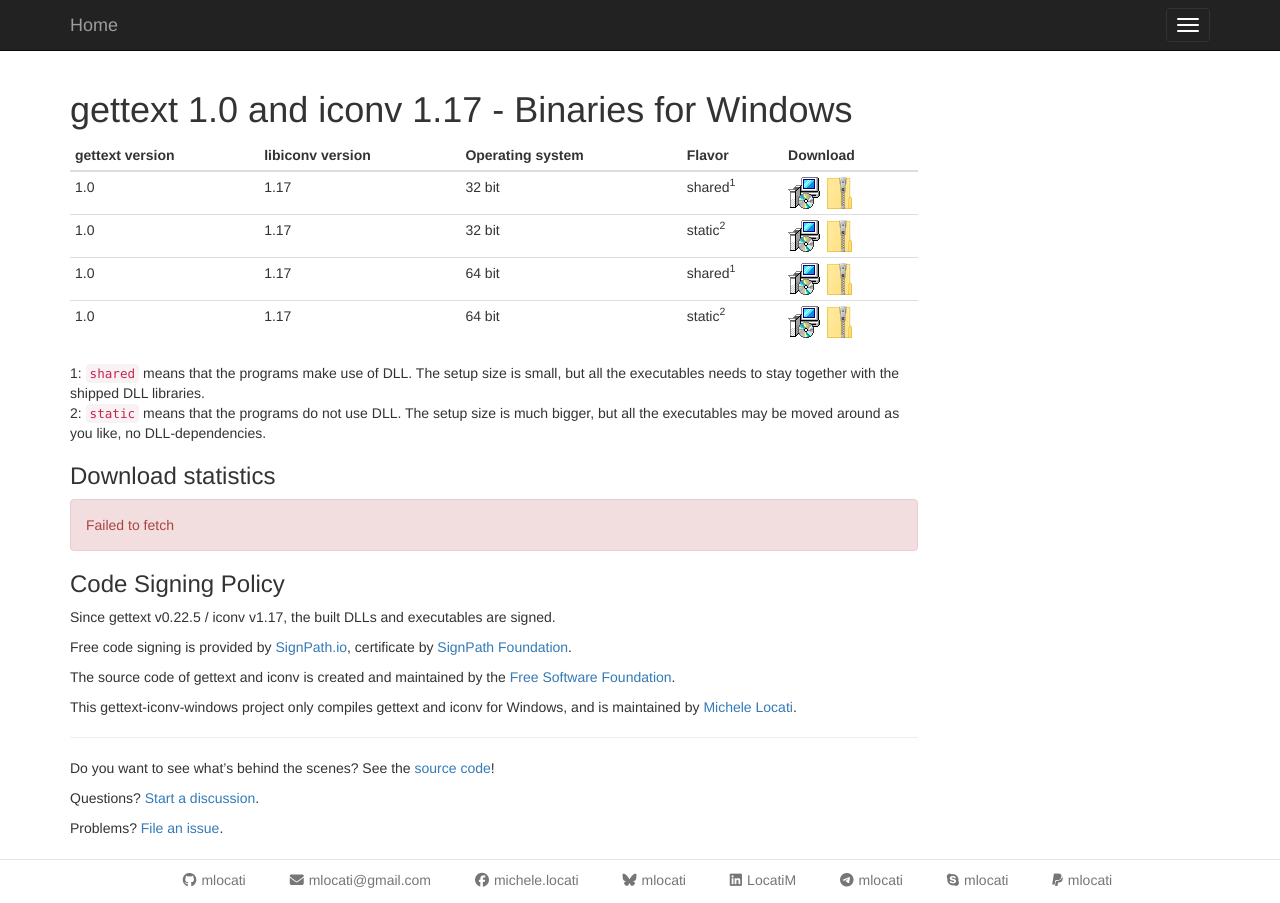
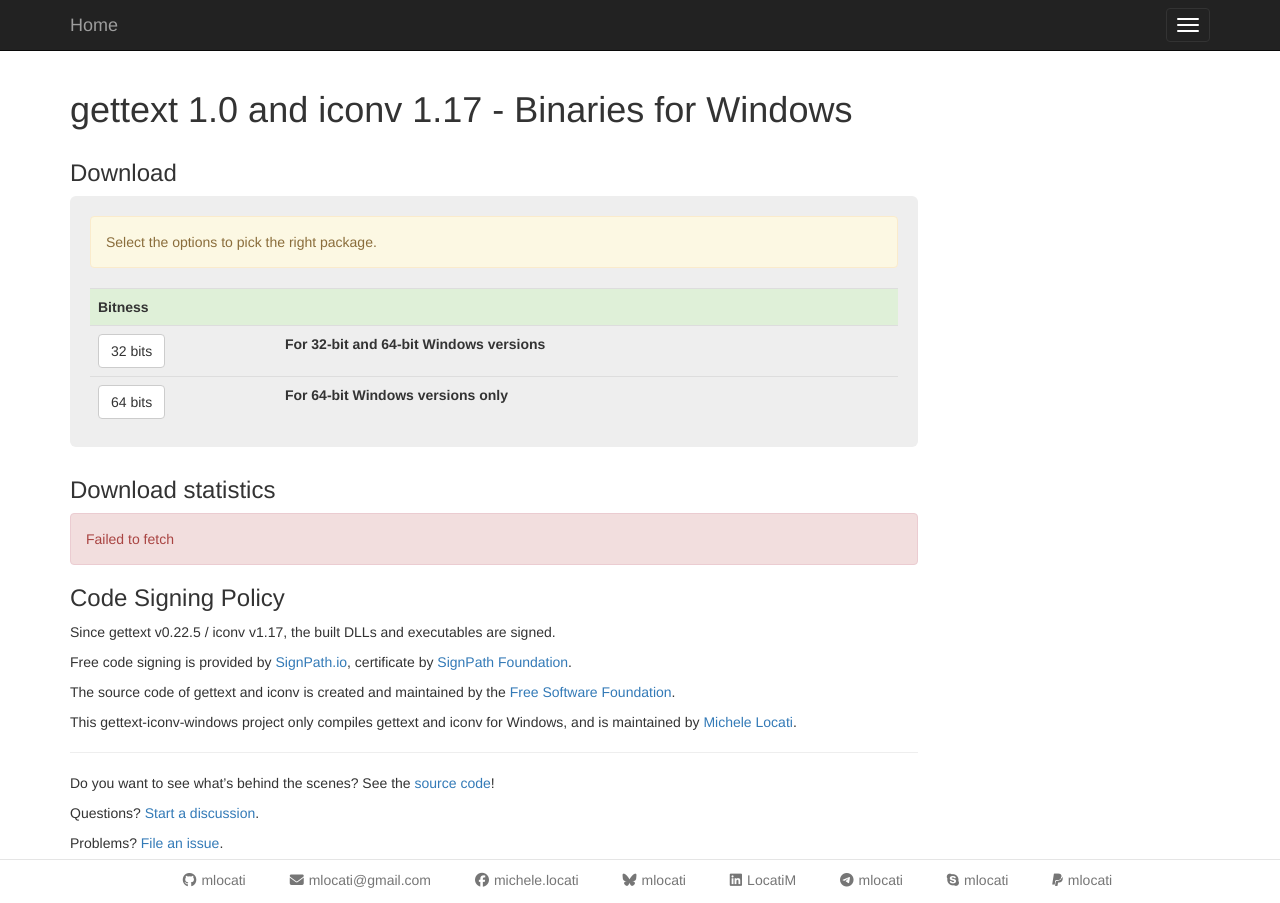
Before and after one commit to mlocati/mlocati.github.io, a Jekyll site: the page built from _articles/gettext-iconv-windows.md, in a window 1280 px wide. Built offline with Jekyll 4.4.1, drawn with Linux system fonts in a browser that asks for light colours; comment, search, counter and statistics services are not loaded.

Commit message:
Wizard to pick the right gettext-iconv-windows package

```diff
--- a/_articles/gettext-iconv-windows.md
+++ b/_articles/gettext-iconv-windows.md
@@ -11,16 +11,160 @@
 {% assign iconv_version = "1.17" %}
 {% assign release_prefix = "https://github.com/mlocati/gettext-iconv-windows/releases/download/v1.0-v1.17" %}
 
-{: .table .table-condensed }
-| gettext version | libiconv version | Operating system | Flavor | Download |
-|-----------------|------------------|------------------|--------|----------|
-| {{ gettext_version }} | {{ iconv_version }} | 32 bit | shared<sup>1</sup> | [![Setup]({{ site.baseurl }}/images/icon-setup.png)]({{ release_prefix }}/gettext{{ gettext_version }}-iconv{{ iconv_version }}-shared-32.exe) [![ZIP]({{ site.baseurl }}/images/icon-zip.png)]({{ release_prefix }}/gettext{{ gettext_version }}-iconv{{ iconv_version }}-shared-32.zip) |
-| {{ gettext_version }} | {{ iconv_version }} | 32 bit | static<sup>2</sup> | [![Setup]({{ site.baseurl }}/images/icon-setup.png)]({{ release_prefix }}/gettext{{ gettext_version }}-iconv{{ iconv_version }}-static-32.exe) [![ZIP]({{ site.baseurl }}/images/icon-zip.png)]({{ release_prefix }}/gettext{{ gettext_version }}-iconv{{ iconv_version }}-static-32.zip) |
-| {{ gettext_version }} | {{ iconv_version }} | 64 bit | shared<sup>1</sup> | [![Setup]({{ site.baseurl }}/images/icon-setup.png)]({{ release_prefix }}/gettext{{ gettext_version }}-iconv{{ iconv_version }}-shared-64.exe) [![ZIP]({{ site.baseurl }}/images/icon-zip.png)]({{ release_prefix }}/gettext{{ gettext_version }}-iconv{{ iconv_version }}-shared-64.zip) |
-| {{ gettext_version }} | {{ iconv_version }} | 64 bit | static<sup>2</sup> | [![Setup]({{ site.baseurl }}/images/icon-setup.png)]({{ release_prefix }}/gettext{{ gettext_version }}-iconv{{ iconv_version }}-static-64.exe) [![ZIP]({{ site.baseurl }}/images/icon-zip.png)]({{ release_prefix }}/gettext{{ gettext_version }}-iconv{{ iconv_version }}-static-64.zip) |
+### Download
 
-1: `shared` means that the programs make use of DLL. The setup size is small, but all the executables needs to stay together with the shipped DLL libraries.
-2: `static` means that the programs do not use DLL. The setup size is much bigger, but all the executables may be moved around as you like, no DLL-dependencies.
+<div id="giw-download-wizard" class="jumbotron" style="padding: 20px" v-cloak>
+    <div class="alert alert-warning">
+        Select the options to pick the right package.
+    </div>
+    <table class="table" style="margin-bottom: 0">
+        <colgroup>
+            <col width="0*" />
+        </colgroup>
+        <tbody>
+            <tr v-if="showBitness" class="success">
+                <th colspan="2">Bitness</th>
+            </tr>
+            <tr v-if="showBitness">
+                <td>
+                    <input type="button" id="giw-wiz-32" class="btn" v-bind:class="bits === 32 ? 'btn-success' : 'btn-default'" v-on:click.prevent="bits = 32" value="32 bits" />
+                </td>
+                <td>
+                    <label for="giw-wiz-32">For 32-bit and 64-bit Windows versions</label>
+                </td>
+            </tr>
+            <tr v-if="showBitness">
+                <td>
+                    <input type="button" id="giw-wiz-64" class="btn" v-bind:class="bits === 64 ? 'btn-success' : 'btn-default'" v-on:click.prevent="bits = 64" value="64 bits" />
+                </td>
+                <td>
+                    <label for="giw-wiz-64">For 64-bit Windows versions only</label>
+                </td>
+            </tr>
+            <tr v-if="showBuild" class="success">
+                <th colspan="2">Build</th>
+            </tr>
+            <tr v-if="showBuild">
+                <td>
+                    <input type="button" id="giw-wiz-shared" class="btn" v-bind:class="build === BUILD.SHARED ? 'btn-success' : 'btn-default'" v-on:click.prevent="build = BUILD.SHARED" value="Shared" />
+                </td>
+                <td>
+                    <label for="giw-wiz-shared">Programs make use of DLL: the setup size is smaller, but all the executables needs to stay together with the shipped DLLs</label>
+                </td>
+            </tr>
+            <tr v-if="showBuild">
+                <td>
+                    <input type="button" id="giw-wiz-static" class="btn" v-bind:class="build === BUILD.STATIC ? 'btn-success' : 'btn-default'" v-on:click.prevent="build = BUILD.STATIC" value="Static" />
+                </td>
+                <td>
+                    <label for="giw-wiz-static">Programs do not use DLL: the setup size is bigger, but all the executables may be moved around as you like, no DLL-dependencies</label>
+                </td>
+            </tr>
+            <tr v-if="showType" class="success">
+                <th colspan="2">Type</th>
+            </tr>
+            <tr v-if="showType">
+                <td>
+                    <input type="button" id="giw-wiz-installer" class="btn" v-bind:class="type === TYPE.EXE ? 'btn-success' : 'btn-default'" v-on:click.prevent="type = TYPE.EXE" value="Installer" />
+                </td>
+                <td>
+                    <label for="giw-wiz-installer">Download an executable that installs the files</label>
+                </td>
+            </tr>
+            <tr v-if="showType">
+                <td>
+                    <input type="button" id="giw-wiz-zip" class="btn" v-bind:class="type === TYPE.ZIP ? 'btn-success' : 'btn-default'" v-on:click.prevent="type = TYPE.ZIP" value="Files" />
+                </td>
+                <td>
+                    <label for="giw-wiz-zip">Download a .zip archive containing the files</label>
+                </td>
+            </tr>
+            <tr v-if="bits !== null && build !== null && type !== null" class="success">
+                <th colspan="2">Download Link</th>
+            </tr>
+            <tr v-if="bits === 32 && build === BUILD.SHARED && type === TYPE.EXE">
+                <td>
+                    <a class="btn btn-primary" href="{{ release_prefix }}/gettext{{ gettext_version }}-iconv{{ iconv_version }}-shared-32.exe">
+                        Download
+                    </a>
+                </td>
+                <td>
+                    <code>gettext{{ gettext_version }}-iconv{{ iconv_version }}-shared-32.exe</code>
+                </td>
+            </tr>
+            <tr v-else-if="bits === 32 && build === BUILD.SHARED && type === TYPE.ZIP">
+                <td>
+                    <a class="btn btn-primary" href="{{ release_prefix }}/gettext{{ gettext_version }}-iconv{{ iconv_version }}-shared-32.zip">
+                        Download
+                    </a>
+                </td>
+                <td>
+                    <code>gettext{{ gettext_version }}-iconv{{ iconv_version }}-shared-32.zip</code>
+                </td>
+            </tr>
+            <tr v-else-if="bits === 32 && build === BUILD.STATIC && type === TYPE.EXE">
+                <td>
+                    <a class="btn btn-primary" href="{{ release_prefix }}/gettext{{ gettext_version }}-iconv{{ iconv_version }}-static-32.exe">
+                        Download
+                    </a>
+                </td>
+                <td>
+                    <code>gettext{{ gettext_version }}-iconv{{ iconv_version }}-static-32.exe</code>
+                </td>
+            </tr>
+            <tr v-else-if="bits === 32 && build === BUILD.STATIC && type === TYPE.ZIP">
+                <td>
+                    <a class="btn btn-primary" href="{{ release_prefix }}/gettext{{ gettext_version }}-iconv{{ iconv_version }}-static-32.zip">
+                        Download
+                    </a>
+                </td>
+                <td>
+                    <code>gettext{{ gettext_version }}-iconv{{ iconv_version }}-static-32.zip</code>
+                </td>
+            </tr>
+            <tr v-else-if="bits === 64 && build === BUILD.SHARED && type === TYPE.EXE">
+                <td>
+                    <a class="btn btn-primary" href="{{ release_prefix }}/gettext{{ gettext_version }}-iconv{{ iconv_version }}-shared-64.exe">
+                        Download
+                    </a>
+                </td>
+                <td>
+                    <code>gettext{{ gettext_version }}-iconv{{ iconv_version }}-shared-64.exe</code>
+                </td>
+            </tr>
+            <tr v-else-if="bits === 64 && build === BUILD.SHARED && type === TYPE.ZIP">
+                <td>
+                    <a class="btn btn-primary" href="{{ release_prefix }}/gettext{{ gettext_version }}-iconv{{ iconv_version }}-shared-64.zip">
+                        Download
+                    </a>
+                </td>
+                <td>
+                    <code>gettext{{ gettext_version }}-iconv{{ iconv_version }}-shared-64.zip</code>
+                </td>
+            </tr>
+            <tr v-else-if="bits === 64 && build === BUILD.STATIC && type === TYPE.EXE">
+                <td>
+                    <a class="btn btn-primary" href="{{ release_prefix }}/gettext{{ gettext_version }}-iconv{{ iconv_version }}-static-64.exe">
+                        Download
+                    </a>
+                </td>
+                <td>
+                    <code>gettext{{ gettext_version }}-iconv{{ iconv_version }}-static-64.exe</code>
+                </td>
+            </tr>
+            <tr v-else-if="bits === 64 && build === BUILD.STATIC && type === TYPE.ZIP">
+                <td>
+                    <a class="btn btn-primary" href="{{ release_prefix }}/gettext{{ gettext_version }}-iconv{{ iconv_version }}-static-64.zip">
+                        Download
+                    </a>
+                </td>
+                <td>
+                    <code>gettext{{ gettext_version }}-iconv{{ iconv_version }}-static-64.zip</code>
+                </td>
+            </tr>
+        </tbody>
+    </table>
+</div>
 
 
 ### Download statistics
@@ -162,4 +306,4 @@
 Problems? [File an issue](https://github.com/mlocati/gettext-iconv-windows/issues).
 
 <script src="{{ "/js/vue.js?3.5.11" | prepend: site.baseurl }}"></script>
-<script src="{{ "/js/gettext-iconv-windows.js?5" | prepend: site.baseurl }}"></script>
+<script src="{{ "/js/gettext-iconv-windows.js?7" | prepend: site.baseurl }}"></script>
--- a/js/gettext-iconv-windows.js
+++ b/js/gettext-iconv-windows.js
@@ -1,4 +1,4 @@
-document.addEventListener('DOMContentLoaded', async function() {
+(function () {
 'use strict';
 
 function to2(n) {
@@ -13,12 +13,36 @@
 	maximumFractionDigits: 1,
 });
 
-function itoa(n, decs) {
-	if (decs) {
-		return n.toFixed(decs).replace(/(\d)(?=(\d{3})+\.)/g, '$1,');
+async function ready() {
+
+	Vue.createApp({
+		data() {
+			return {
+				BUILD: {
+					SHARED: 1,
+					STATIC: 2,
+				},
+				TYPE: {
+					EXE: 1,
+					ZIP: 2,
+				},
+				bits: null,
+				build: null,
+				type: null,
+			};
+		},
+		computed: {
+			showBitness() {
+				return true;
+			},
+			showBuild() {
+				return this.bits !== null;
+			},
+			showType() {
+				return this.build !== null;
+			},
 		}
-	return n.toString().replace(/(\d)(?=(\d{3})+$)/g, '$1,');
-}
+	}).mount('#giw-download-wizard');
 
 	Vue.createApp({
 		data() {
@@ -138,6 +162,14 @@
 				};
 			}
 		}
-}).mount('#giw-download-stats')
+	}).mount('#giw-download-stats');
 
-});
+}
+
+if (document.readyState === 'loading') {
+	document.addEventListener('DOMContentLoaded', ready);
+} else {
+	ready();
+}
+
+})();
```
Lines whose indentation alone changed are shown as unchanged.
